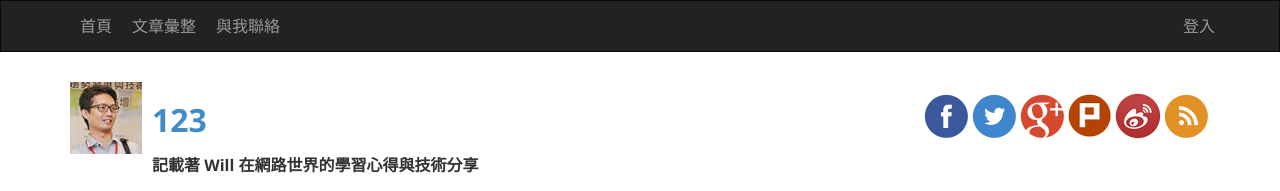
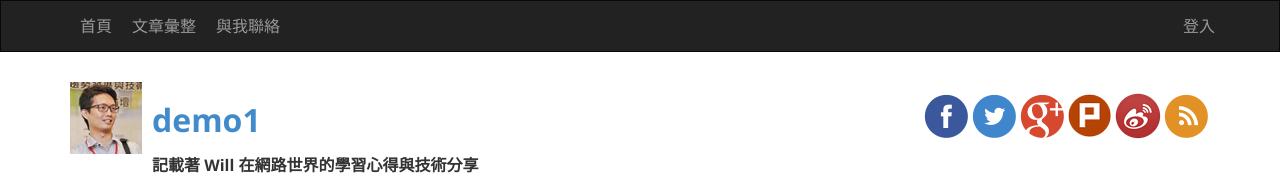
Before and after one commit to Christine590/demo, an Angular app in the folder angular_cub/: page / in a window 1280 px wide. Shown: the top 191 px of the page. Built offline with nearby package versions, Linux system fonts and the light colour scheme.

Commit message:
再吃後端的值

```diff
--- a/angular_cub/src/app/app.component.html
+++ b/angular_cub/src/app/app.component.html
@@ -1,5 +1,5 @@
 <!-- Header START -->
-<app-header [sitename]="123"></app-header>
+<app-header [sitename]="title"></app-header>
 <!-- 可從父元件抓子元件的東西 但不建議 因為相依性太高 不好維護 -->
 <!-- {{h.sitename}} -->
 
```
